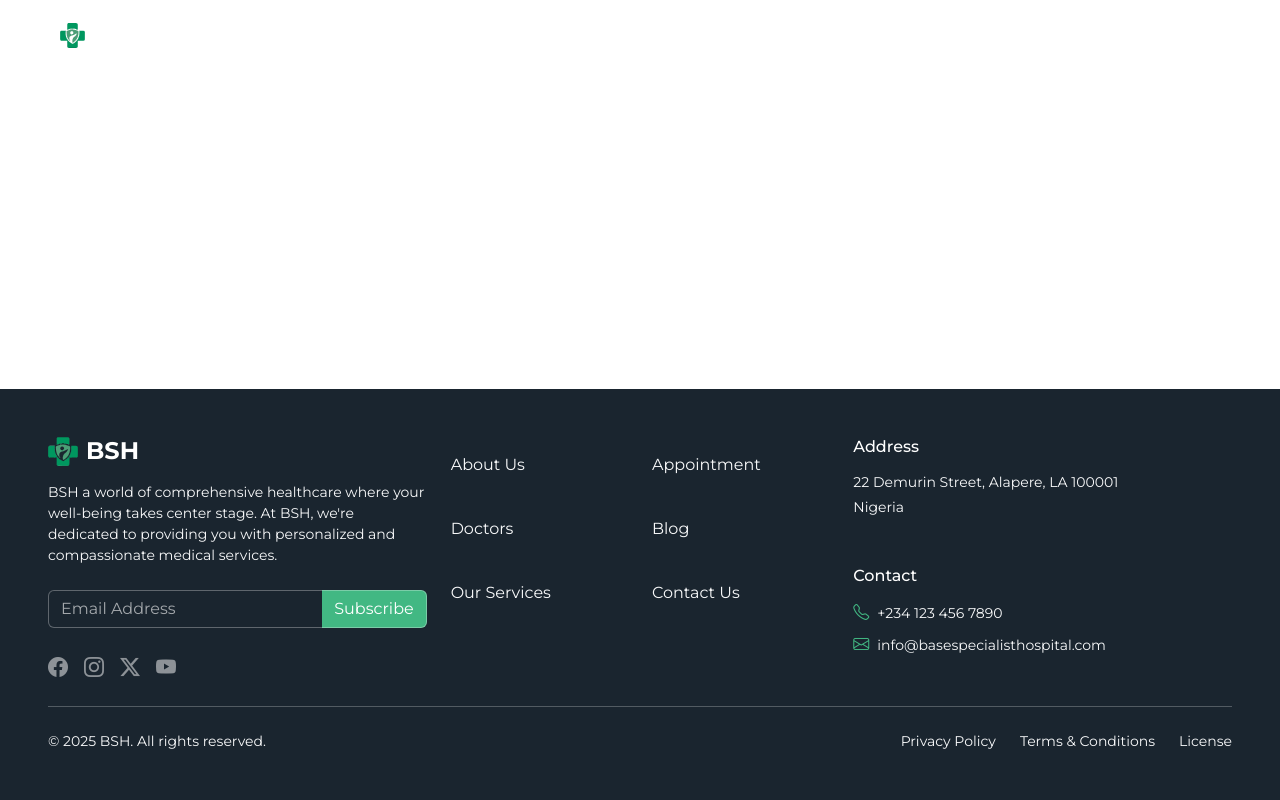
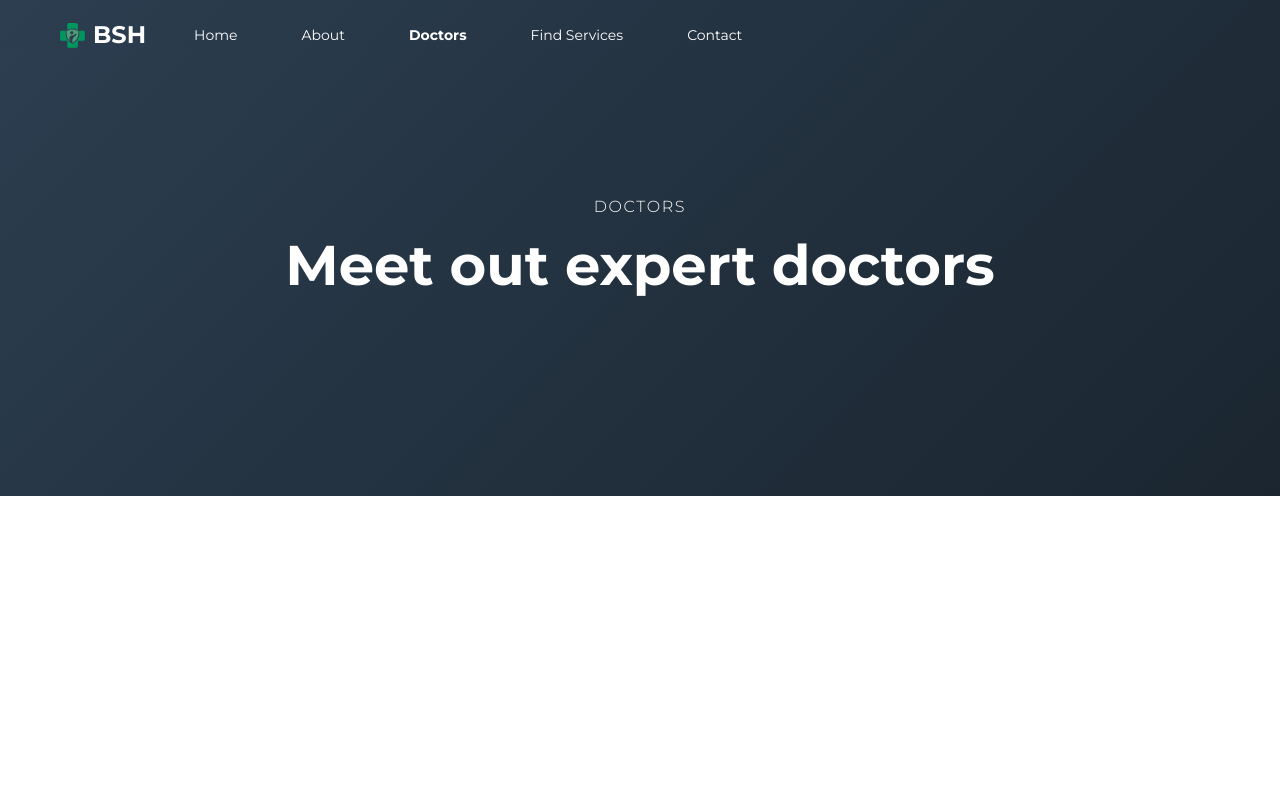
Before and after one commit to oy3/bsh, a Vue app: page /doctors in a window 1280 px wide. Shown: the top 800 px of the page. Built offline with nearby package versions, Linux system fonts and the light colour scheme.

Commit message:
Add DoctorCard comp into TeamSection

```diff
--- /dev/null
+++ b/src/components/DoctorCard.vue
@@ -0,0 +1,47 @@
+<script>
+export default {
+  name: 'DoctorCard',
+  props: {
+    doctor: {
+      type: Object,
+      required: true,
+      validator(value) {
+        return value &&
+               typeof value.name === 'string' &&
+               typeof value.specialty === 'string' &&
+               typeof value.image === 'string';
+      }
+    },
+    imageHeight: {
+      type: [String, Number],
+      default: 200
+    },
+    imagePosition: {
+      type: String,
+      default: '80% 10%'
+    }
+  }
+}
+</script>
+
+<template>
+  <div class="card rounded-5 rounded-bottom-0 border-0 h-100 bg-light border-bottom border-bsh-primary border-5">
+    <img
+      :src="doctor.image"
+      :alt="doctor.name"
+      class="card-img-top object-fit-cover rounded-top-5"
+      :style="{ objectPosition: imagePosition }"
+      :height="imageHeight"
+    />
+    <div class="card-body">
+      <h6 class="card-title fw-bold">{{ doctor.name }}</h6>
+      <p class="card-text text-body-tertiary small">
+        {{ doctor.specialty }}
+      </p>
+    </div>
+  </div>
+</template>
+
+<style scoped>
+/* Add any doctor card specific styles here if needed */
+</style>
--- a/src/components/TeamSection.vue
+++ b/src/components/TeamSection.vue
@@ -1,6 +1,11 @@
 <script>
+import DoctorCard from './DoctorCard.vue'
+
 export default {
   name: 'TeamSection',
+  components: {
+    DoctorCard
+  },
   data() {
     return {
       doctors: [
@@ -53,23 +58,7 @@ export default {
 
     <div class="row row-cols-1 row-cols-md-4 g-4">
       <div class="col" v-for="doctor in doctors" :key="doctor.id">
-        <div
-          class="card rounded-5 rounded-bottom-0 border-0 h-100 bg-light border-bottom border-bsh-primary border-5"
-        >
-          <img
-            :src="doctor.image"
-            :alt="doctor.name"
-            class="card-img-top object-fit-cover rounded-top-5"
-            style="object-position: 80% 10%"
-            height="200"
-          />
-          <div class="card-body">
-            <h6 class="card-title fw-bold">{{ doctor.name }}</h6>
-            <p class="card-text text-body-tertiary small">
-              {{ doctor.specialty }}
-            </p>
-          </div>
-        </div>
+        <DoctorCard :doctor="doctor" />
       </div>
     </div>
   </section>
--- /dev/null
+++ b/src/pages/Doctors.vue
@@ -0,0 +1,80 @@
+<script lang="js">
+import BlogSection from '../components/BlogSection.vue'
+import TestimonialsSection from '../components/TestimonialsSection.vue'
+import TeamSection from '../components/TeamSection.vue'
+
+export default {
+  name: 'About',
+  components: {
+    TestimonialsSection,
+    BlogSection,
+    TeamSection
+  },
+  data() {
+    return {
+    }
+  }
+}
+</script>
+
+<template>
+  <div class="doctors">
+
+    <!-- Hero Banner -->
+    <section class="hero-banner position-relative overflow-hidden py-5">
+      <div class="hero-overlay position-absolute w-100 h-100"></div>
+      <div class="container-fluid px-md-5 px-3 position-relative">
+        <div class="row min-vh-50 d-flex align-items-center justify-content-center text-center py-5">
+          <div class="col-lg-8">
+            <h6 class="text-white text-uppercase mb-3 fw-light tracking-wider">Doctors</h6>
+            <h1 class="text-white display-4 fw-bold mb-0">
+             Meet out expert doctors
+            </h1>
+          </div>
+        </div>
+      </div>
+    </section>
+
+    <section class="py-5 px-md-5 px-3">
+
+    </section>
+
+  </div>
+</template>
+
+<style scoped>
+.doctors {
+  min-height: 100vh;
+}
+
+.hero-banner {
+  background: linear-gradient(135deg, var(--bsh-primary) 0%, var(--bsh-secondary) 100%);
+  min-height: 50vh;
+}
+
+.hero-overlay {
+  background: linear-gradient(135deg, rgba(44, 62, 80, 0.8) 0%, rgba(26, 37, 47, 0.9) 100%);
+}
+
+.min-vh-50 {
+  min-height: 50vh;
+}
+
+.tracking-wider {
+  letter-spacing: 0.1em;
+}
+
+@media (max-width: 768px) {
+  .hero-banner {
+    min-height: 40vh;
+  }
+
+  .min-vh-50 {
+    min-height: 40vh;
+  }
+
+  .hero-banner h1 {
+    font-size: 2.5rem !important;
+  }
+}
+</style>
--- a/src/router/index.js
+++ b/src/router/index.js
@@ -1,12 +1,14 @@
 import { createRouter, createWebHistory } from 'vue-router'
 import Home from '../pages/Home.vue'
 import About from '../pages/About.vue'
+import Doctors from '../pages/Doctors.vue'
 import Services from '../pages/Services.vue'
 import Contact from '../pages/Contact.vue'
 
 const routes = [
     { path: '/', component: Home },
     { path: '/about', component: About },
+    { path: '/doctors', component: Doctors },
     { path: '/services', component: Services },
     { path: '/contact', component: Contact }
 ]
```
